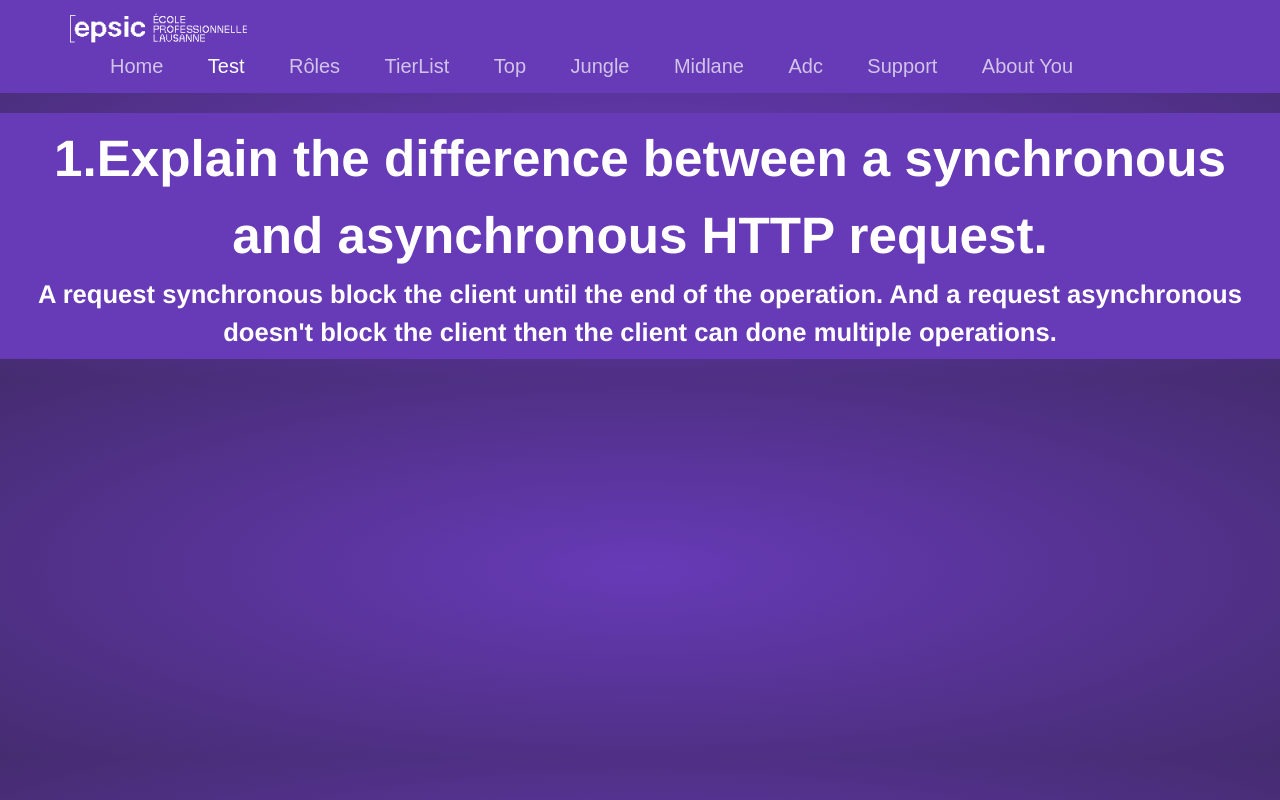
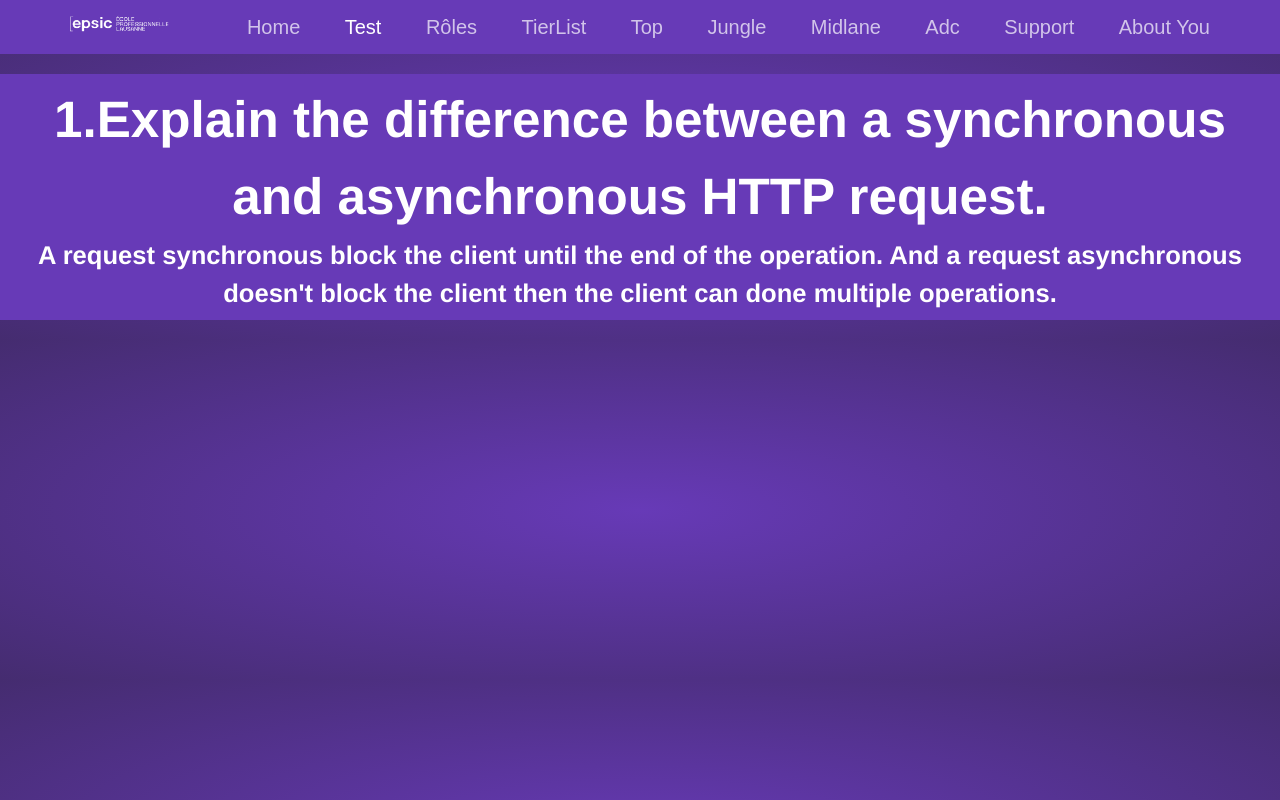
Before and after one commit to EdgarXof/tp-129-edgar, a plain HTML site: page html/test.html in a window 1280 px wide. Drawn offline with Linux system fonts and the light colour scheme.

Commit message:
Add files via upload

```diff
--- a/html/test.html
+++ b/html/test.html
@@ -21,7 +21,7 @@
         <div class="container">
             <div class="row align-items-center justify-content-between">
                 <div class="logo">
-                    <img src="../ressources/logo_epsic_eptit.png"  alt="">
+                    <img src="../ressources/logo_epsic_eptit.png" height="100" width="100" alt="">
                 </div>
                 <input type="checkbox" id="nav-check">
                 <label for="nav-check" class="nav-toggler">
```
